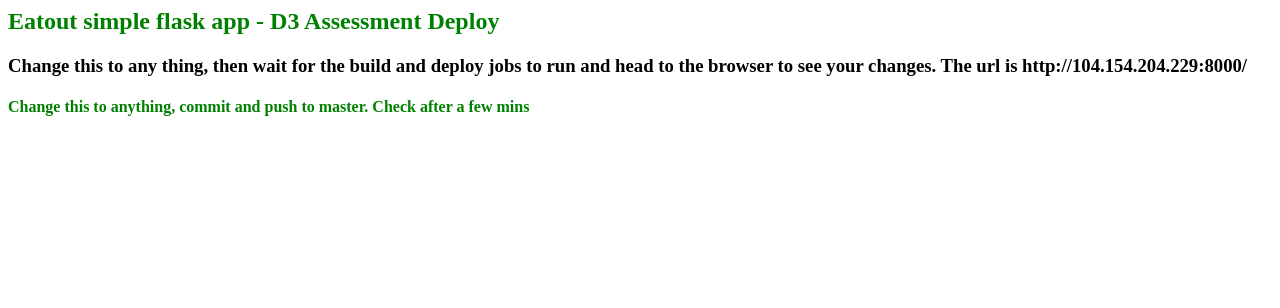
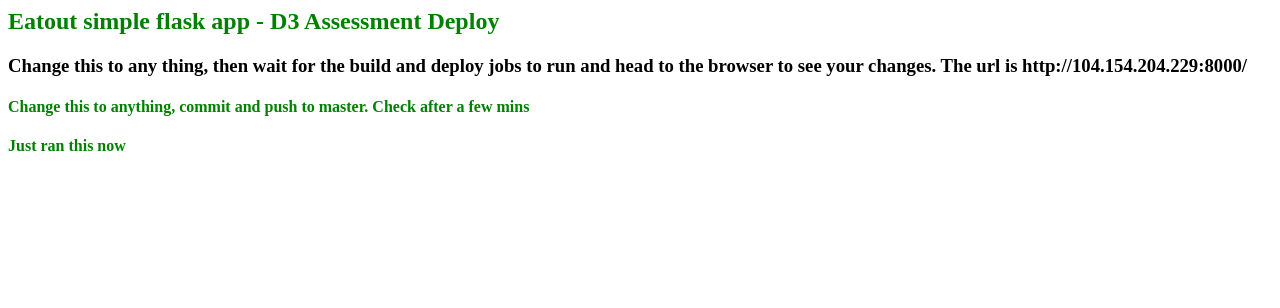
Before and after one commit to scott45/D3-assessment-deploy, a Flask app: page / in a window 1280 px wide. Shown: the top 308 px of the page. Run offline with Flask 2, Linux system fonts and the light colour scheme.

Commit message:
Update index.html

```diff
--- a/src/api/templates/index.html
+++ b/src/api/templates/index.html
@@ -4,5 +4,6 @@
 <h2 style="color:Green">Eatout simple flask app - D3 Assessment Deploy</h2>
 <h3 style="color:black">Change this to any thing, then wait for the build and deploy jobs to run and head to the browser to see your changes. The url is http://104.154.204.229:8000/</h3>
 <h4 style="color:green">Change this to anything, commit and push to master. Check after a few mins</h4>
+<h4 style="color:green">Just ran this now</h4>
 </body>
 </html>
```
